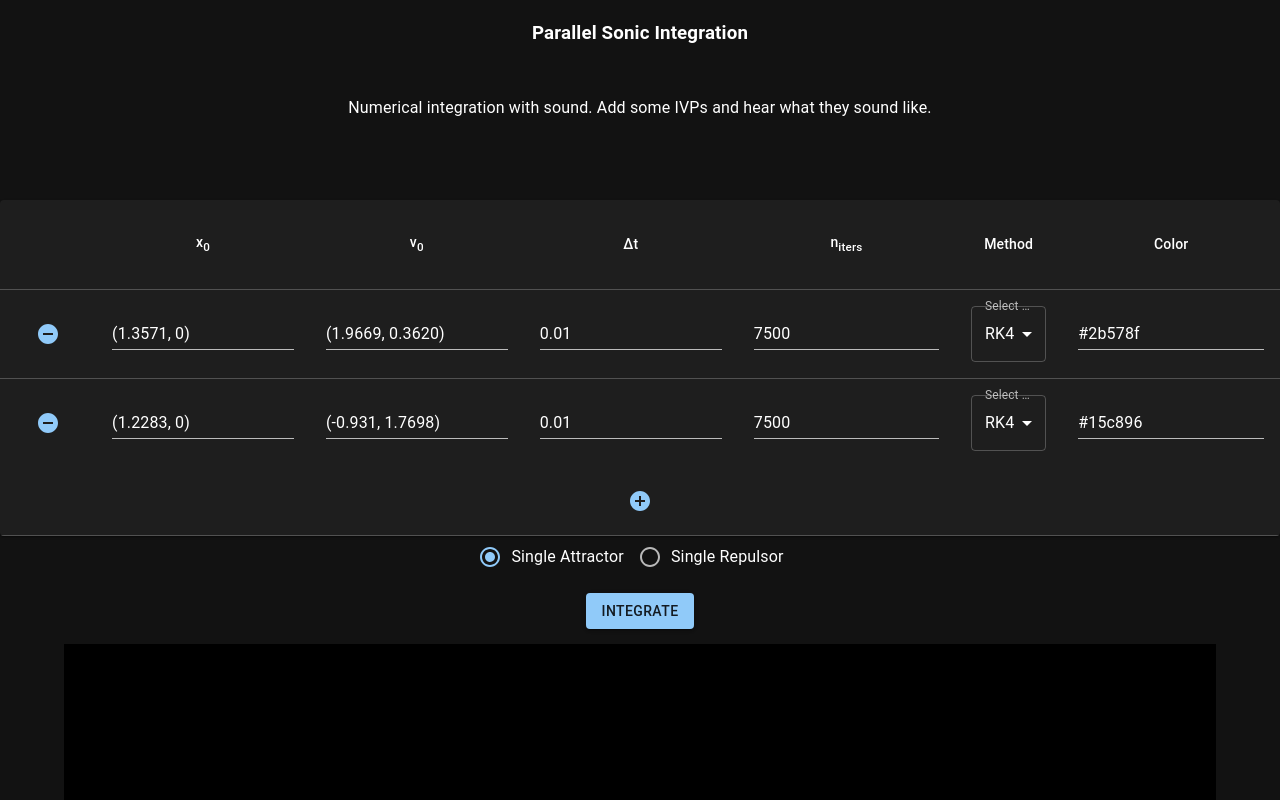
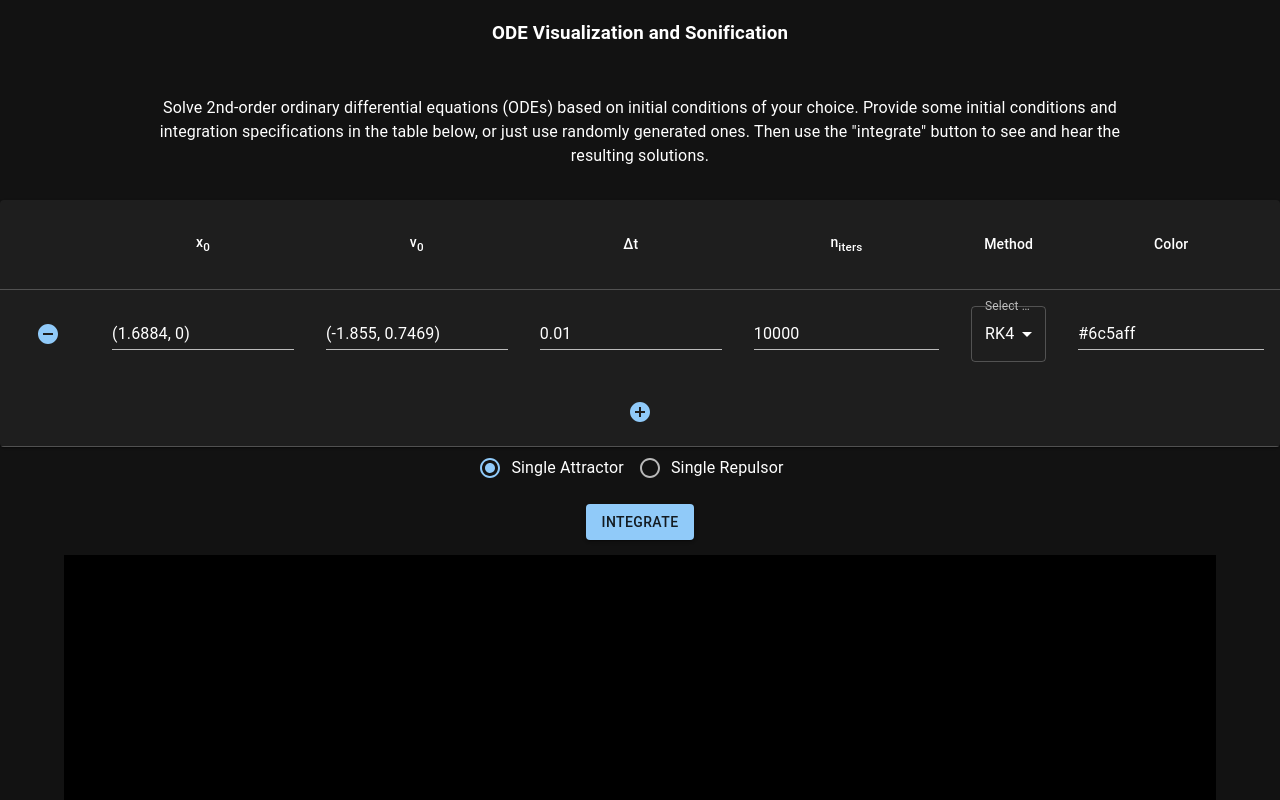
Before and after one commit to tarinyoom/ode-integrators, a React (Create React App) app in the folder frontend/: page / in a window 1280 px wide. Shown: the top 800 px of the page. Built offline with nearby package versions, Linux system fonts and the light colour scheme.

Commit message:
updates description

```diff
--- a/frontend/src/App.tsx
+++ b/frontend/src/App.tsx
@@ -58,11 +58,13 @@ function App() {
     <div className="App">
 
       <Box display="flex" justifyContent="center" height={"10vh"}>
-        <h3>Parallel Sonic Integration</h3>
+        <h3>ODE Visualization and Sonification</h3>
       </Box>
 
-      <Box display="flex" justifyContent="center" height={"15vh"}>
-        <p>Numerical integration with sound. Add some IVPs and hear what they sound like.</p>
+      <Box display="flex" justifyContent="center" height={"15vh"} paddingLeft={"10vw"} paddingRight={"10vw"}>
+        <p>Solve 2nd-order ordinary differential equations (ODEs) based on initial conditions of your choice.
+          Provide some initial conditions and integration specifications in the table below, or just use randomly generated ones.
+          Then use the "integrate" button to see and hear the resulting solutions.</p>
       </Box>
 
       <Table register={registerGetInitialConditions} />
--- a/frontend/src/Table.tsx
+++ b/frontend/src/Table.tsx
@@ -20,7 +20,7 @@ import Tooltip from '@mui/material/Tooltip';
 
 function getNewIVP(): PartialIVP {
 	return {
-		id: getUniqueId(), x0: getRandomStartPosition(1, 2), v0: getRandomDirection(10, 170), h: "0.01", n: "7500", method: "RK4", color: getRandomColor()
+		id: getUniqueId(), x0: getRandomStartPosition(1, 2), v0: getRandomDirection(10, 170), h: "0.01", n: "10000", method: "RK4", color: getRandomColor()
 	}
 }
 
@@ -29,7 +29,7 @@ function TableView(
 		{register: (f: () => IVP[]) => void}
 	) {
 
-	const [ivps, setIvps] = useState<PartialIVP[]>([getNewIVP(), getNewIVP()]);
+	const [ivps, setIvps] = useState<PartialIVP[]>([getNewIVP()]);
 
 	function getIVPs(): IVP[] {
 		return validate(ivps);
```
